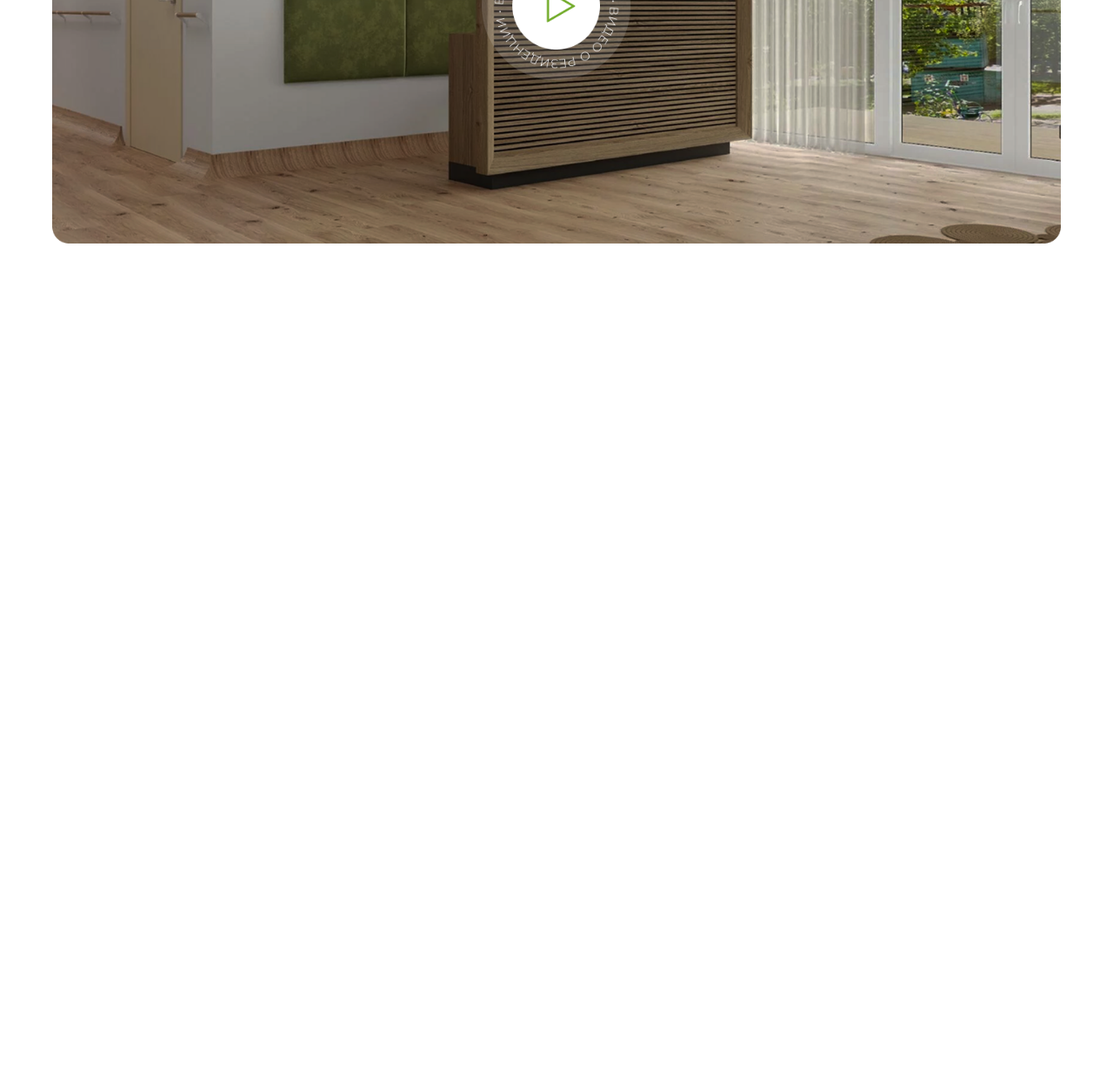
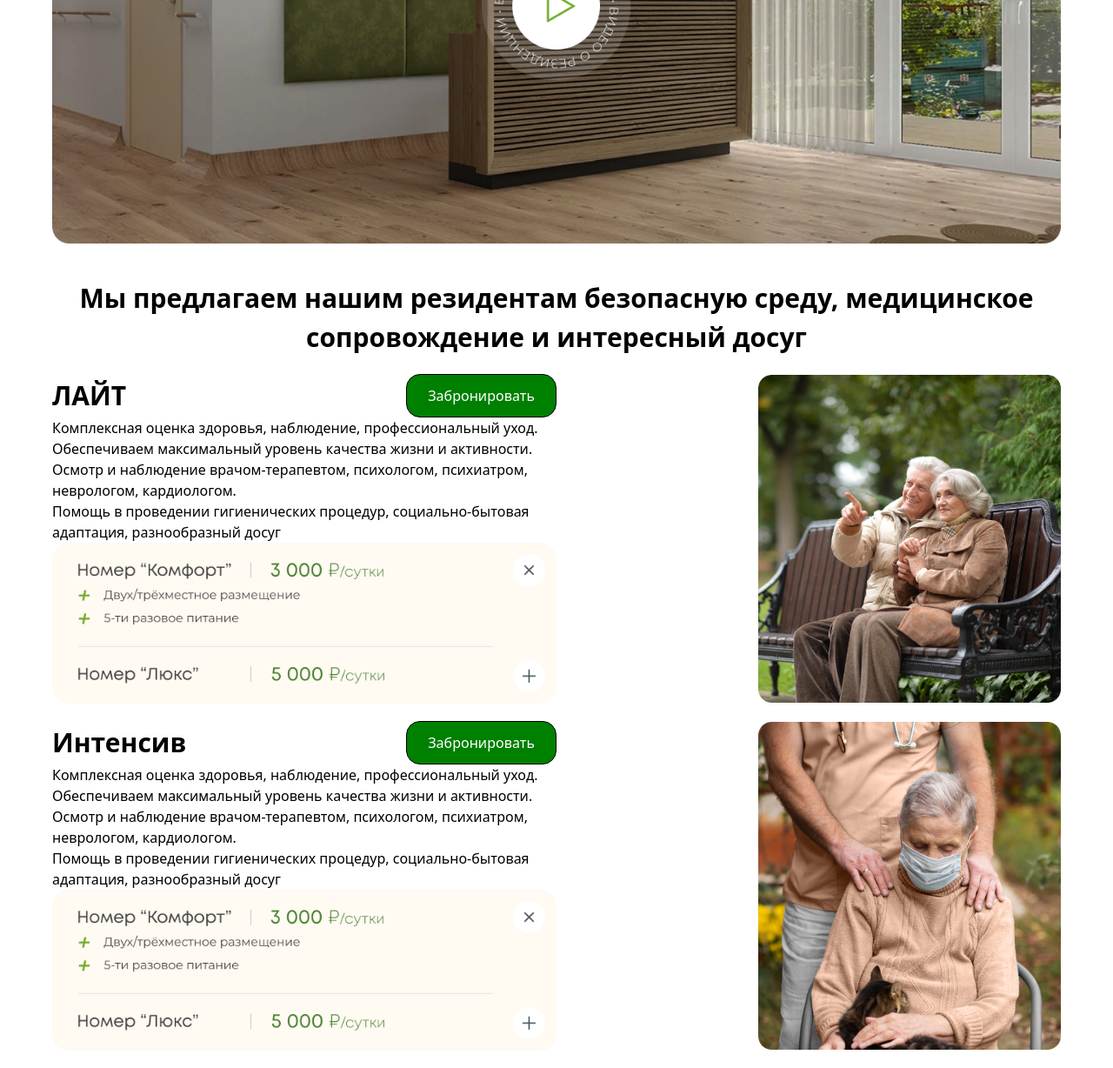
Before and after one commit to muhammaddev04/project.3, a website: page src/index.html in a window 1280 px wide. Shown: the part 2308-3536 px from the top of the page at 87% size. Before the commit the page ends 2608 px from the top, so only its background shows below. Drawn offline with Linux system fonts and the light colour scheme.

Commit message:
section5

```diff
--- a/src/index.html
+++ b/src/index.html
@@ -96,7 +96,40 @@
         <img src="./Video.png" alt="">
         <button class="px-6 py-3 bg-[green] text-white text-center rounded-2xl border border-solid border-black md:hidden">Записаться на экскурсию</button>
     </div>
-    <div class="section-5"></div>
+    <div class="section-5 max-w-300 m-auto gap-5 p-5 flex flex-col justify-between items-center">
+        <h1 class="text-center md:text-[30px]"><b>Мы предлагаем нашим резидентам безопасную среду, медицинское сопровождение и интересный досуг</b></h1>
+        <div class="gap-10 md:flex md:justify-between md:items-center">
+            <div class="md:w-[50%] ">
+                <div class="md:flex md:justify-between md:items-center gap-5">
+                    <h1 class="text-[30px]"><b>ЛАЙТ</b></h1>
+                    <button class="hidden md:block px-6 py-3 bg-[green] text-white text-center rounded-2xl border border-solid border-black">Забронировать</button>
+                </div>
+                <p>Комплексная оценка здоровья, наблюдение, профессиональный уход.</p>
+                <p>Обеспечиваем максимальный уровень качества жизни и активности.</p>
+                <p>Осмотр и наблюдение врачом-терапевтом, психологом, психиатром, неврологом, кардиологом.</p>
+                <p>Помощь в проведении гигиенических процедур, социально-бытовая адаптация, разнообразный досуг</p>
+                <img src="./Услуги.png" alt="">
+                <button class=" md:hidden px-6 py-3 bg-[green] text-white text-center rounded-2xl border border-solid border-black">Забронировать</button>
+            </div>
+            <img class="md:w-[30%]" src="./Image-05-1.png" alt="">
+        </div>
+
+        <div class="gap-10 md:flex md:justify-between md:items-center">
+            <div class="md:w-[50%] gap-10">
+                <div class="md:flex md:justify-between md:items-center gap-10">
+                    <h1 class="text-[30px]"><b>Интенсив</b></h1>
+                    <button class="hidden md:block px-6 py-3 bg-[green] text-white text-center rounded-2xl border border-solid border-black">Забронировать</button>
+                </div>
+                <p>Комплексная оценка здоровья, наблюдение, профессиональный уход.</p>
+                <p>Обеспечиваем максимальный уровень качества жизни и активности.</p>
+                <p>Осмотр и наблюдение врачом-терапевтом, психологом, психиатром, неврологом, кардиологом.</p>
+                <p>Помощь в проведении гигиенических процедур, социально-бытовая адаптация, разнообразный досуг</p>
+                <img src="./Услуги.png" alt="">
+                <button class=" md:hidden px-6 py-3 bg-[green] text-white text-center rounded-2xl border border-solid border-black">Забронировать</button>
+            </div>
+            <img class="md:w-[30%]" src="./Image-05-2.png" alt="">
+        </div>
+    </div>
     <div class="section-6"></div>
     <div class="section-7"></div>
     <div class="section-8"></div>
```
Also changed, not shown: src/Image-05-1.png (added), src/Image-05-2.png (added), src/Услуги.png (added).
